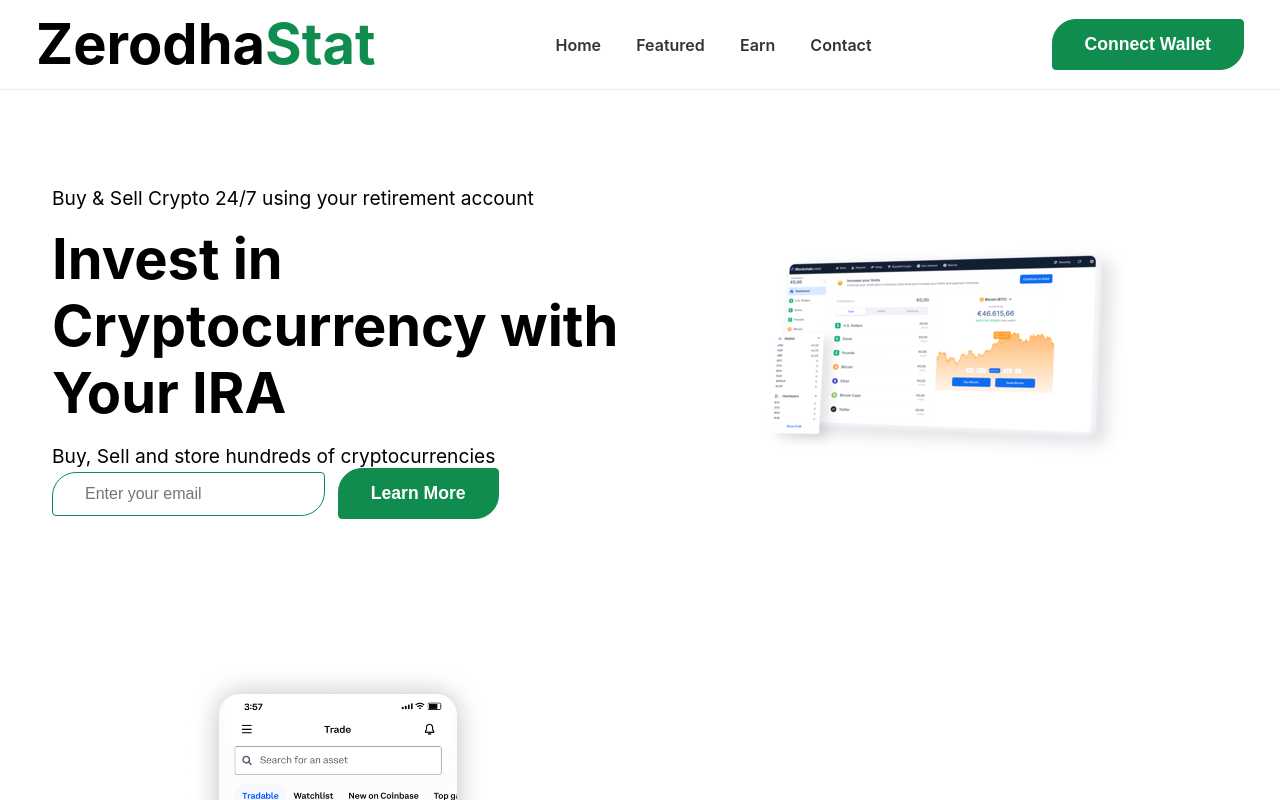
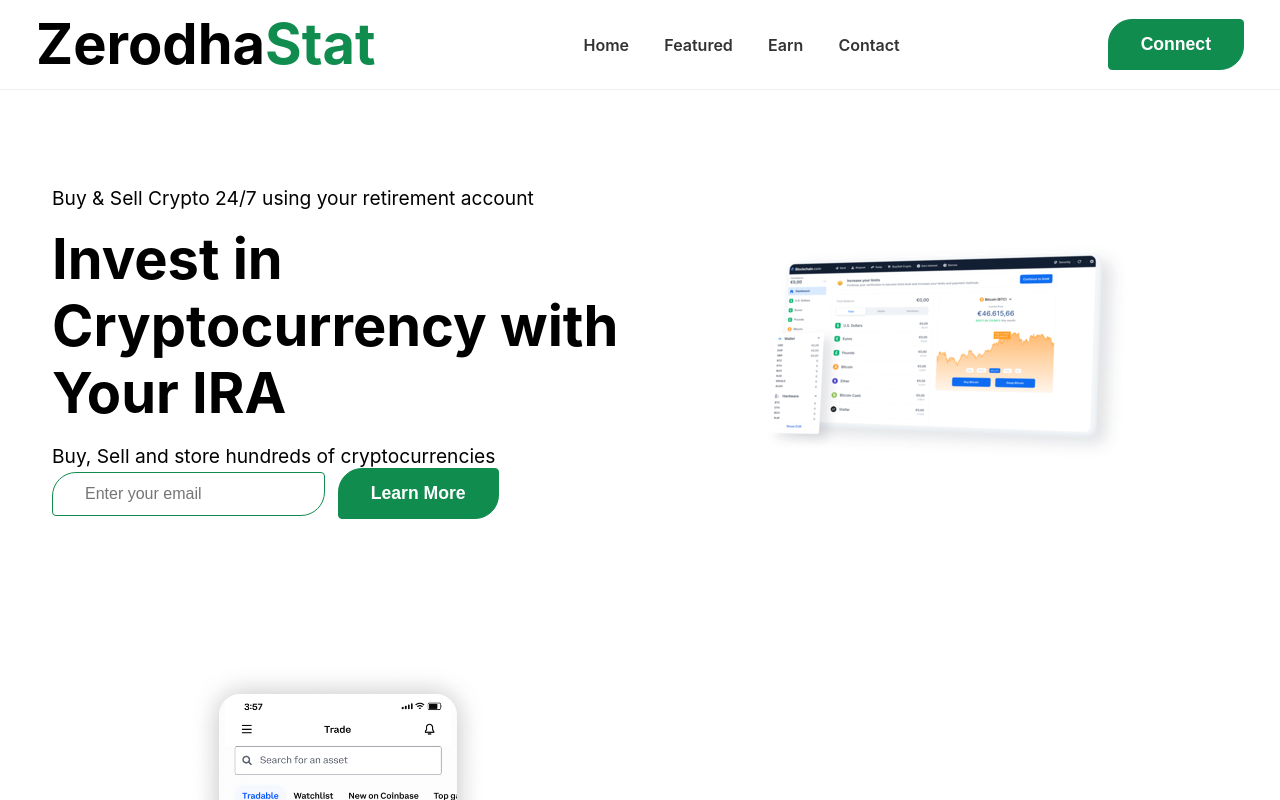
Before and after one commit to yogesh0802/crypto_app, a React (Create React App) app: page / in a window 1280 px wide. Shown: the top 800 px of the page. Built offline with nearby package versions, Linux system fonts and the light colour scheme; no server answers.

Commit message:
Update Navbar.js

```diff
--- a/src/components/Navbar.js
+++ b/src/components/Navbar.js
@@ -28,7 +28,7 @@
                 </li>
             </ul>
             <div className='btn-group' prima="true">
-                <button className='btn'>Connect Wallet</button>
+                <button className='btn'>Connect</button>
             </div>
             <div className='hamburger' prima="true" onClick={handleclick} >
                 {click?(<FaTimes size={20} style={{color:'#333'}}/>) : (<FaBars size={20} style={{color:'#333'}}/>)}
```
